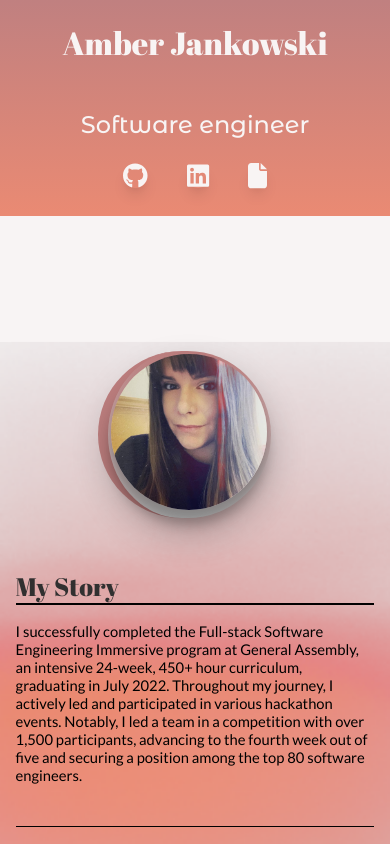
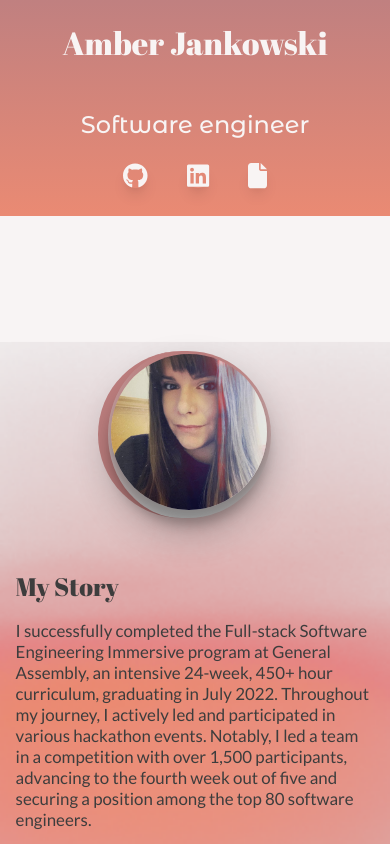
Before and after one commit to AmJann/portfolio, a React (Create React App) app: page / in a window 390 px wide. Shown: the top 844 px of the page. Built offline with nearby package versions, Linux system fonts and the light colour scheme.

Commit message:
about me font color and size updated, border for title removed

```diff
--- a/src/css/aboutMe.css
+++ b/src/css/aboutMe.css
@@ -22,12 +22,11 @@
    margin:1vh 10vw 0 3vw ;
    padding:2vh 15vh;
     text-align:left;
-    border-right: 1px solid black;
+    border-right: 1px solid #494949;
   }
 
   .fontSize{
     font-size:6vh;
-    border-bottom: 2px solid black;
   }
    /* .FirstLetter{
     font-size: 2vh;
@@ -69,6 +68,7 @@
 
    .paragraph{
     font-size: 2.25vh;
+    color:#3d3d3d;
    }
 
    .pinkPaintStreak{
@@ -82,12 +82,12 @@
    }
 
    .storyTitle{
-    color:#313030;
+    color:#3d3d3d;
    }
 
    .p1{
     padding-bottom: 5vh;
-    border-bottom: 1px solid black;
+    border-bottom: 1px solid #3d3d3d;
    }
 
    .p2{
@@ -121,7 +121,6 @@
 
     .fontSize{
       font-size:3vh;
-      border-bottom: 2px solid black;
     }
      /* .FirstLetter{
       font-size: 2vh;
@@ -165,7 +164,7 @@
      }
 
      .paragraph{
-      font-size: 1.75vh;
+      font-size: 2vh;
       margin:0;
      }
 
@@ -179,9 +178,7 @@
       box-shadow: rgba(0, 0, 0, 0.1) 0px 10px 15px -3px, rgba(0, 0, 0, 0.05) 0px 4px 6px -2px;
      }
 
-     .storyTitle{
-      color:#313030;
-     }
+
    }
 
    @media screen and (max-width: 270px){
@@ -194,4 +191,8 @@
       margin-bottom:5vh ;
       box-shadow: rgba(0, 0, 0, 0.1) 0px 10px 15px -3px, rgba(0, 0, 0, 0.05) 0px 4px 6px -2px;
      }
+
+     .paragraph{
+      font-size: 2vh;
+     }
    }
```
